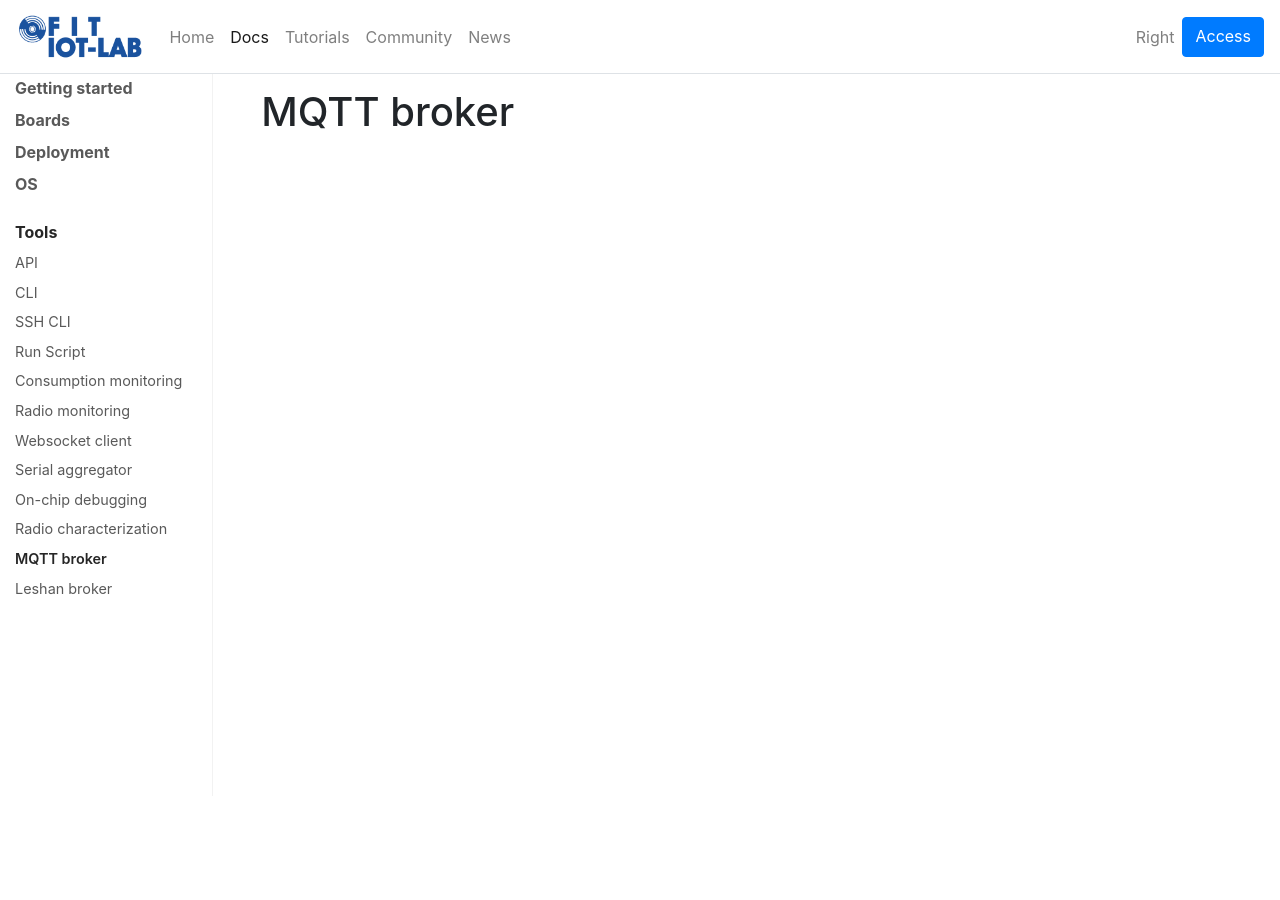
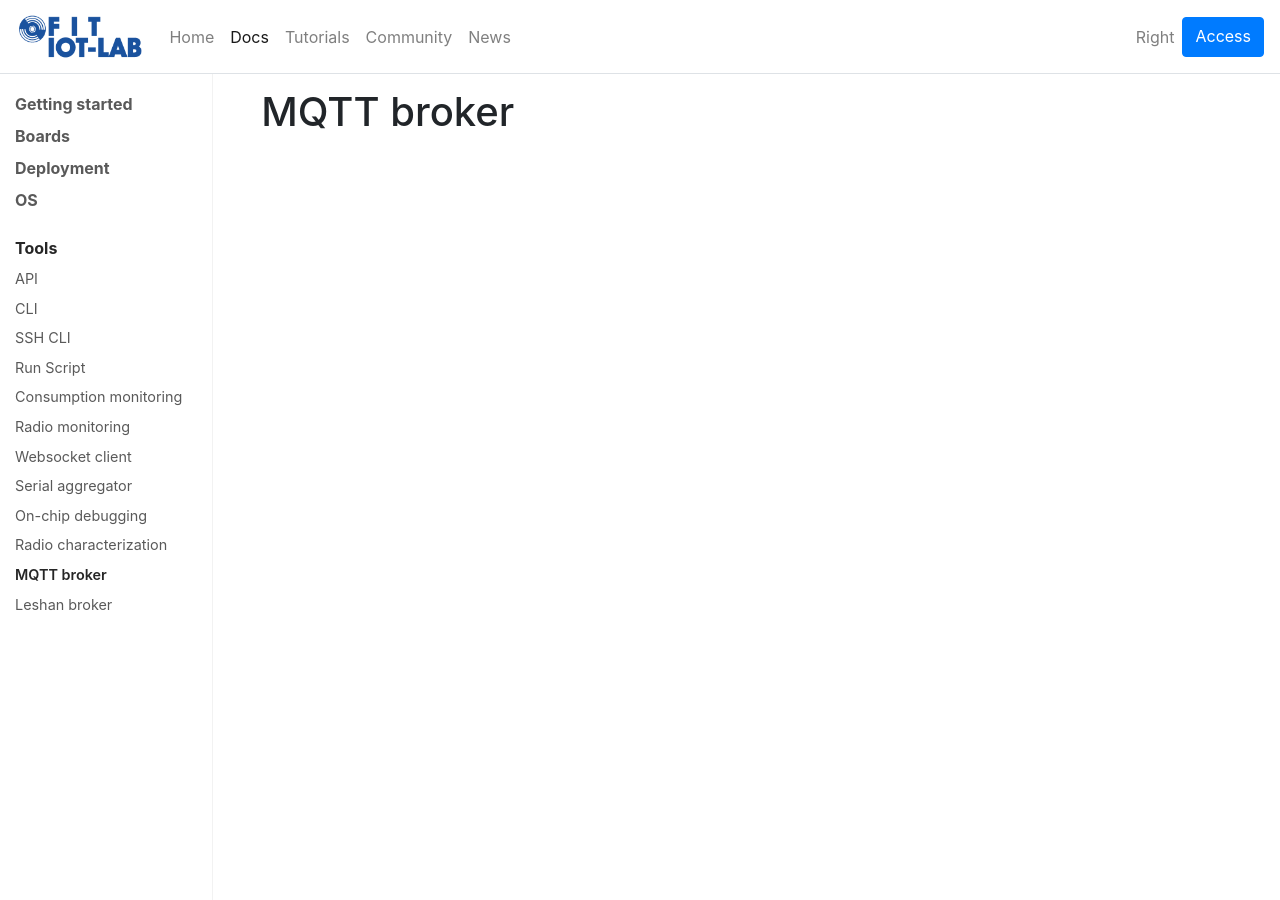
Before and after one commit to iot-lab/iot-lab.github.io, a Jekyll site: the page built from docs/tools/mqtt-broker.md, in a window 1280 px wide. Built offline with Jekyll 4.4.1, drawn with Linux system fonts in a browser that asks for light colours.

Commit message:
layout/docs: set sidebar fixed with overflow

```diff
--- a/_layouts/docs.html
+++ b/_layouts/docs.html
@@ -4,7 +4,7 @@
 nofooter: yes
 ---
 <div class="row flex-xl-nowrap">
-    <div class="col-md-3 col-xl-2 sidebar sidenav">
+    <div class="col-md-3 col-xl-2 py-md-3 sticky-top sidebar sidenav">
         {% include docs-sidebar.html %}
     </div>
 
--- a/_sass/main.scss
+++ b/_sass/main.scss
@@ -29,6 +29,13 @@
 
 #os.card-columns {
     column-count: 2;
+}
+
+/* Sidebar */
+.sidebar {
+    top: 4.5rem;
+    height: calc(100vh - 4.5rem);
+    overflow-y: auto;
 }
 
 /* Sidebar navigation */
@@ -74,7 +81,7 @@
 /* Doc TOC */
 .doc-toc {
     top: 4.5rem;
-    height: calc(100vh - 4.5rem - 6.5rem);
+    height: calc(100vh - 4.5rem);
     overflow-y: auto;
     font-size: 0.875rem;
 }
```
